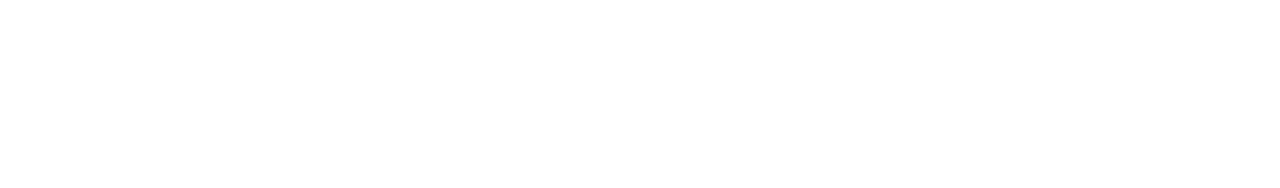
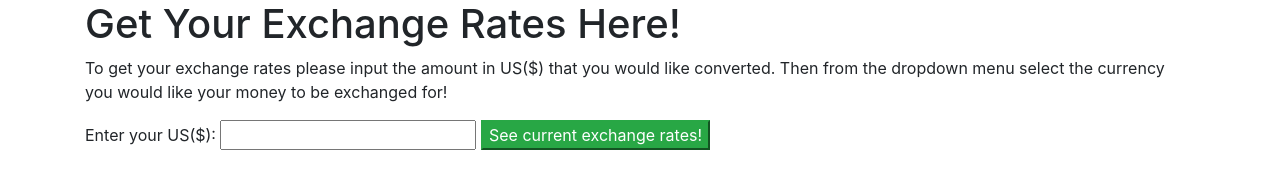
Before and after one commit to chlobear8/exchange-currency, a website built with webpack: page src/index.html in a window 1280 px wide. Built offline with nearby package versions, Linux system fonts and the light colour scheme.

Commit message:
add basic HTML setup

```diff
--- a/src/index.html
+++ b/src/index.html
@@ -1,8 +1,18 @@
 <html lang="en-US">
-  <head>
-    <title></title>
-  </head>
-  <body>
-    <script type="text/javascript" src="bundle.js"></script>
-  </body>
+<head>
+  <title>Currency Exchange</title>
+</head>
+<body>
+  <div class="container">
+    <h1>Get Your Exchange Rates Here! </h1>
+    <p>To get your exchange rates please input the amount in US($) that you would like converted. Then from the dropdown menu select the currency you would like your money to be exchanged for!</p>
+    <form>
+      <label for="usDollar">Enter your US($):</label>
+      <input id="usDollar" type="text" name="usDollar">
+      <button type="submit" class="btn-success" id="usInput">See current exchange rates!</button>
+    </form>
+    <p id="showresponse"></p>
+  </div>
+  <script type="text/javascript" src="bundle.js"></script>
+</body>
 </html>
```
